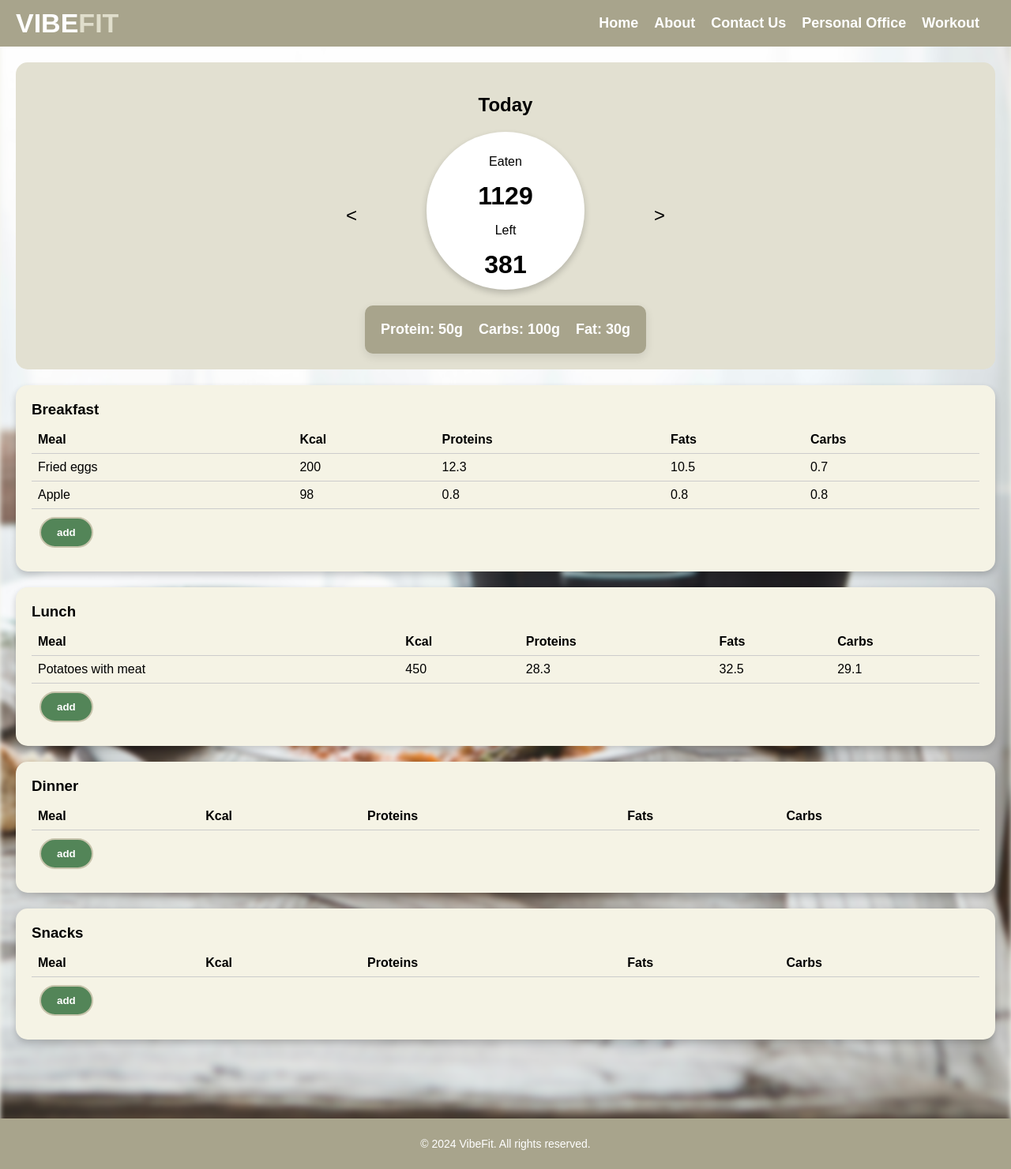
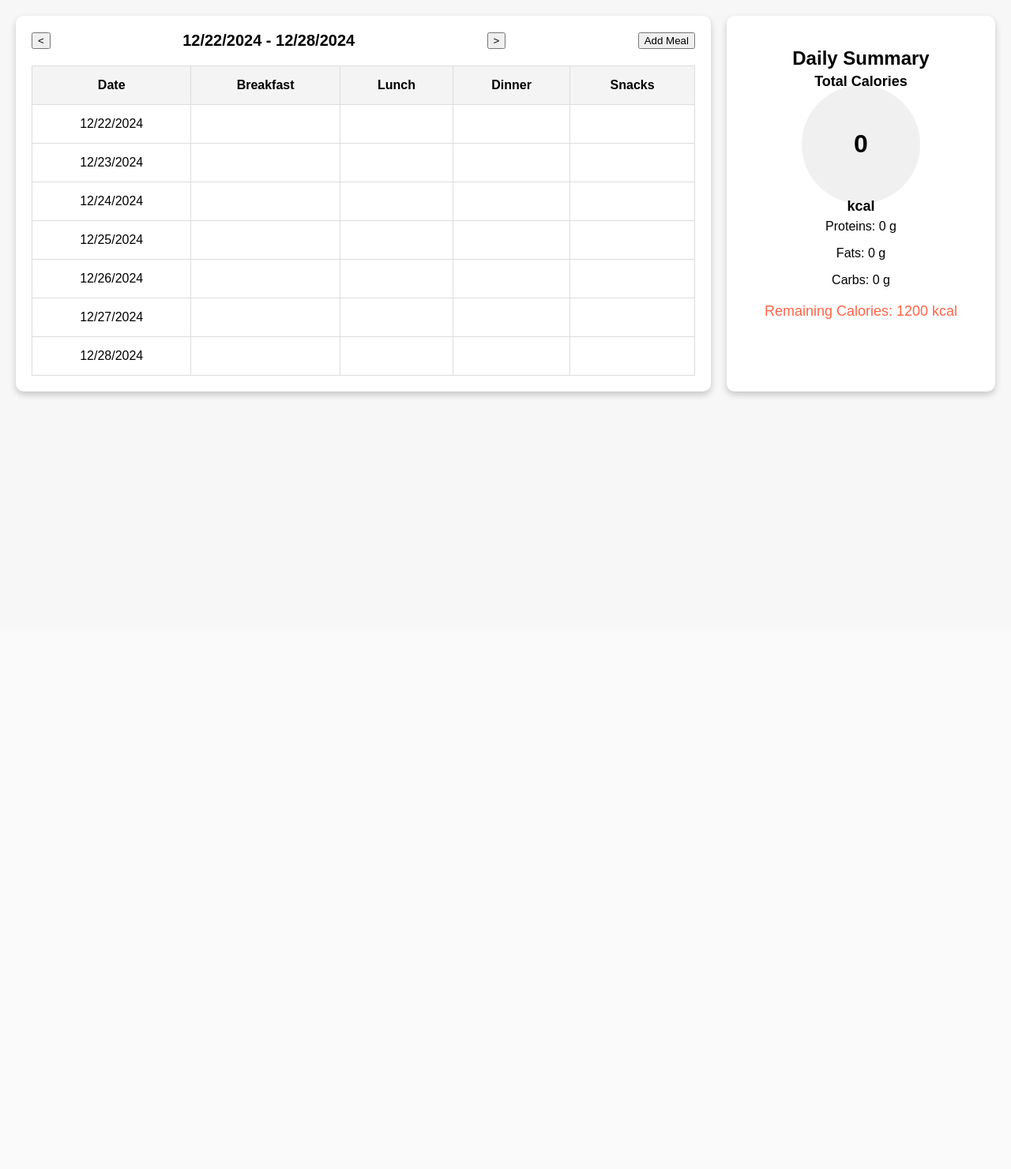
Before and after one commit to Jibek1906/VibeFit, a Flask app: page /nutrition in a window 1280 px wide. Shown: the whole page at 79% size. After the commit the page ends 504 px from the top, so only its background shows below. Run offline with Flask 3, Linux system fonts and the light colour scheme; lists and menus that the app fills with data are empty.

Commit message:
fuctional for Nutrition Page

```diff
--- a/app.py
+++ b/app.py
@@ -1,43 +1,89 @@
 from flask import Flask, render_template, request, jsonify
 import sqlite3
 import os
+from datetime import datetime
 
 app = Flask(__name__)
 
-print(os.path.exists('vibefit.db'))
+# Инициализация базы данных
+def init_db():
+    db_path = 'vibefit.db'
 
-def init_db():
+    # Проверяем, существует ли файл базы данных
+    if not os.path.exists(db_path):
+        print(f"База данных {db_path} не найдена, создаем...")  # Отладочное сообщение
+        conn = sqlite3.connect(db_path)
+        c = conn.cursor()
+
+        # Создание таблицы для хранения данных о питании
+        c.execute('''
+            CREATE TABLE IF NOT EXISTS meals (
+                id INTEGER PRIMARY KEY AUTOINCREMENT,
+                meal_type TEXT,
+                name TEXT,
+                calories INTEGER,
+                proteins INTEGER,
+                fats INTEGER,
+                carbs INTEGER,
+                date DATE
+            )
+        ''')
+
+        conn.commit()
+        conn.close()
+        print("Таблица успешно создана!")  # Отладочное сообщение
+    else:
+        print("База данных уже существует.")
+
+init_db()
+
+# Получение списка приемов пищи из базы данных для конкретной даты
+def get_meals_for_day(date):
     conn = sqlite3.connect('vibefit.db')
     c = conn.cursor()
+    c.execute('SELECT * FROM meals WHERE date = ?', (date,))
+    rows = c.fetchall()
+    conn.close()
+    return rows
 
+# Добавление нового приема пищи в базу данных
+def add_meal_to_db(meal):
+    conn = sqlite3.connect('vibefit.db')
+    c = conn.cursor()
     c.execute('''
-        CREATE TABLE IF NOT EXISTS workouts (
-            id INTEGER PRIMARY KEY AUTOINCREMENT,
-            date TEXT,
-            title TEXT,
-            description TEXT,
-            video_id TEXT
-        )
-    ''')
-
+        INSERT INTO meals (meal_type, name, calories, proteins, fats, carbs, date)
+        VALUES (?, ?, ?, ?, ?, ?, ?)
+    ''', (meal['meal_type'], meal['name'], meal['calories'], meal['proteins'], meal['fats'], meal['carbs'], meal['date']))
     conn.commit()
     conn.close()
 
-init_db()
-
-def get_workouts_from_db(date):
+# Удаление приема пищи по ID
+def delete_meal_from_db(meal_id):
     conn = sqlite3.connect('vibefit.db')
     c = conn.cursor()
-    c.execute('''
-        SELECT title, description, video_id FROM workouts WHERE date = ?
-    ''', (date,))
-    rows = c.fetchall()
+    c.execute('DELETE FROM meals WHERE id = ?', (meal_id,))
+    conn.commit()
     conn.close()
-    return [{"title": row[0], "description": row[1], "video_id": row[2]} for row in rows]
 
 @app.route('/')
 def main():
     return render_template('main.html')
+
+@app.route('/api/meals/<date>', methods=['GET'])
+def get_meals(date):
+    meals = get_meals_for_day(date)
+    return jsonify(meals)
+
+@app.route('/api/meals', methods=['POST'])
+def add_meal():
+    meal = request.get_json()
+
+    # Ensure the 'date' key is provided
+    if 'date' not in meal:
+        meal['date'] = datetime.now().strftime('%Y-%m-%d')
+
+    add_meal_to_db(meal)  # Add the meal to the database
+    return jsonify({"message": "Meal added successfully!"}), 201
 
 @app.route('/register')
 def register():
@@ -55,26 +101,6 @@ def personal_office():
 def workouts():
     return render_template('workouts.html')
 
-@app.route('/api/workouts', methods=['GET'])
-def get_workouts():
-    date = request.args.get('date')
-    conn = sqlite3.connect('vibefit.db')
-    cursor = conn.cursor()
-    query = "SELECT title, description, video_id FROM workouts WHERE date = ?"
-    cursor.execute(query, (date,))
-    rows = cursor.fetchall()
-    conn.close()
-
-    workouts = []
-    for row in rows:
-        workouts.append({
-            "title": row[0],
-            "description": row[1],
-            "video_id": row[2]
-        })
-
-    return jsonify(workouts)
-
 @app.route('/nutrition')
 def nutrition():
     return render_template('nutrition.html')
--- a/static/css/nutrition.css
+++ b/static/css/nutrition.css
@@ -1,233 +1,121 @@
 body {
     font-family: Arial, sans-serif;
+    background-color: #f7f7f7;
     margin: 0;
     padding: 0;
-    background-color: #f6f5ec;
-    position: relative;
-    min-height: 100vh;
-    overflow: auto;
 }
 
-.background {
-    position: absolute;
-    top: 0;
-    left: 0;
-    right: 0;
-    bottom: 0;
-    background-image: url('../img/food.jpg');
-    background-size: cover;
-    background-position: center;
-    filter: blur(3px);
-    z-index: -1;
+.container {
+    display: flex;
+    padding: 20px;
+    gap: 20px;
+    justify-content: space-between;
 }
 
-.content {
-    position: relative;
-    z-index: 1;
-    padding-bottom: 50px;
+.summary {
+    width: 300px;
+    background-color: #fff;
+    padding: 20px;
+    border-radius: 10px;
+    text-align: center;
+    box-shadow: 0 4px 8px rgba(0, 0, 0, 0.2);
 }
 
-h2 {
-    margin-left: 0;
-    font-size: 18px;
-    font-family: 'Arial', sans-serif;
-}
-
-h2,
-h3 {
-    margin: 0;
-}
-
-a {
-    text-decoration: none;
-    color: #000;
-}
-
-ul {
-    list-style: none;
-    padding: 0;
-    margin: 0;
-}
-
-.header {
-    background-color: #a8a48c;
-    display: flex;
-    justify-content: space-between;
-    align-items: center;
-    padding: 10px 20px;
-}
-
-.header .logo {
-    font-size: 34px;
-    font-weight: bold;
-    color: #fff;
-    font-family: 'Baloo', sans-serif;
-}
-
-.header .logo span {
-    color: #e0decc;
-}
-
-.header nav ul {
-    display: flex;
-}
-
-.header nav ul li {
-    margin-right: 20px;
-}
-
-.header nav ul li a {
-    color: #fff;
-    font-size: 18px;
-}
-
-.hero {
-    display: flex;
-    align-items: center;
-    justify-content: space-between;
-    padding: 40px 40px;
-    background-color: #EBEADE;
-    min-height: calc(100vh - 100px);
-}
-
-.hero-left {
-    max-width: 40%;
-    padding-right: 30px;
-    margin-left: 20px;
-}
-
-.hero-left h1 {
-    font-size: 48px;
-    color: #333;
-    line-height: 1.2;
-    margin-bottom: 10px;
-}
-
-.hero-left p {
-    font-size: 18px;
-    color: #666;
-    margin-bottom: 30px;
-}
-
-.calories {
-    display: flex;
-    justify-content: center;
-    align-items: center;
-    padding: 20px;
-    background-color: #e2e0d1;
-    border-radius: 15px;
-    margin: 20px;
-}
-
-.progress-box {
-    text-align: center;
-    position: relative;
-}
-
-.back-btn,
-.next-btn {
-    position: absolute;
-    top: 50%;
-    transform: translateY(-50%);
-    font-size: 24px;
-    border: none;
-    background: none;
-    cursor: pointer;
-}
-
-.back-btn {
-    left: -30px;
-}
-
-.next-btn {
-    right: -30px;
-}
-
-.calories-circle {
-    width: 200px;
-    height: 200px;
+.circle {
+    margin: 20px auto;
+    width: 150px;
+    height: 150px;
+    background-color: #f0f0f0;
     border-radius: 50%;
-    background-color: #fff;
-    margin: 20px auto;
     display: flex;
     flex-direction: column;
     justify-content: center;
     align-items: center;
-    box-shadow: 0 4px 8px rgba(0, 0, 0, 0.2);
+    font-size: 18px;
+    font-weight: bold;
 }
 
 .big-text {
     font-size: 32px;
-    font-weight: bold;
-    margin: 0;
 }
 
 .macros {
+    margin-top: 20px;
+    font-size: 16px;
+}
+
+.remaining-calories {
+    font-size: 18px;
+    margin-top: 20px;
+    color: #ff6347;
+}
+
+.calendar {
+    flex-grow: 1;
+    background-color: #fff;
+    padding: 20px;
+    border-radius: 10px;
+    box-shadow: 0 4px 8px rgba(0, 0, 0, 0.2);
+}
+
+.calendar-header {
     display: flex;
     justify-content: space-between;
-    margin-top: 20px;
-    background-color: #a8a48c;
-    padding: 10px;
-    border-radius: 10px;
-    box-shadow: 0 4px 12px rgba(0, 0, 0, 0.1);
+    align-items: center;
+    margin-bottom: 20px;
 }
 
-.macro-item {
-    font-size: 18px;
-    color: #ffffff;
-    margin: 10px;
-    font-weight: bold;
-}
-
-.meals {
-    display: grid;
-    grid-template-columns: 1fr;
-    gap: 20px;
-    margin: 20px;
-}
-
-.meal {
-    background-color: #f5f3e5;
-    padding: 20px;
-    border-radius: 15px;
-    box-shadow: 0 4px 8px rgba(0, 0, 0, 0.2);
+.calendar-header h2 {
+    margin: 0;
+    font-size: 20px;
 }
 
 table {
     width: 100%;
     border-collapse: collapse;
-    margin-top: 10px;
 }
 
 th,
 td {
-    text-align: left;
-    padding: 8px;
-    border-bottom: 1px solid #ccc;
+    border: 1px solid #ddd;
+    padding: 15px;
+    text-align: center;
 }
 
-.add-btn {
-    display: block;
-    margin: 10px;
-    padding: 10px 20px;
-    background-color: #538558;
-    border: 2px solid #c7c4ac;
-    color: #fff;
-    border-radius: 30px;
-    cursor: pointer;
-    font-weight: bold;
+th {
+    background-color: #f4f4f4;
 }
 
-.add-btn:hover {
-    background-color: #c7c4ac;
-    color: #fff;
+#meal-modal {
+    display: none;
+    position: fixed;
+    top: 0;
+    left: 0;
+    width: 100%;
+    height: 100%;
+    background-color: rgba(0, 0, 0, 0.5);
 }
 
-footer {
-    margin-top: 30px;
-    text-align: center;
-    padding: 10px;
-    background-color: #a8a48c;
-    color: #fff;
-    font-size: 14px;
+#meal-modal .modal-content {
+    background: white;
+    padding: 20px;
+    border-radius: 10px;
+    width: 300px;
+    margin: 100px auto;
+    position: relative;
+    box-shadow: 0 4px 8px rgba(0, 0, 0, 0.2);
 }
+
+#meal-modal button {
+    margin-top: 10px;
+}
+
+#close-modal {
+    position: absolute;
+    top: 10px;
+    right: 10px;
+    background: none;
+    border: none;
+    font-size: 18px;
+    cursor: pointer;
+}
--- a/templates/nutrition.html
+++ b/templates/nutrition.html
@@ -4,142 +4,217 @@
 <head>
     <meta charset="UTF-8">
     <meta name="viewport" content="width=device-width, initial-scale=1.0">
-    <title>VibeFit - Nutrition Tracker</title>
     <link rel="stylesheet" href="../static/css/nutrition.css">
+    <title>Calories Counter</title>
 </head>
 
 <body>
-    <div class="background"></div>
+    <div class="container">
+        <div class="calendar">
+            <div class="calendar-header">
+                <button id="prev-week">&lt;</button>
+                <h2 id="current-week">December 18 - December 24</h2>
+                <button id="next-week">&gt;</button>
+                <button id="add-meal">Add Meal</button>
+            </div>
 
-    <div class="content">
-        <header class="header">
-            <div class="logo">VIBE<span>FIT</span></div>
-            <nav>
-                <ul>
-                    <li><a href="#">
-                            <h2>Home</h2>
-                        </a></li>
-                    <li><a href="#">
-                            <h2>About</h2>
-                        </a></li>
-                    <li><a href="#">
-                            <h2>Contact Us</h2>
-                        </a></li>
-                    <li><a href="http://127.0.0.1:5000/personal-office#">
-                            <h2>Personal Office</h2>
-                        </a></li>
-                    <li><a href="http://127.0.0.1:5000/workout">
-                            <h2>Workout</h2>
-                        </a></li>
-                </ul>
-            </nav>
-        </header>
+            <table>
+                <thead>
+                    <tr>
+                        <th>Date</th>
+                        <th>Breakfast</th>
+                        <th>Lunch</th>
+                        <th>Dinner</th>
+                        <th>Snacks</th>
+                    </tr>
+                </thead>
+                <tbody id="calendar-body">
+                </tbody>
+            </table>
+        </div>
 
-        <main>
-            <section class="calories">
-                <div class="progress-box">
-                    <button class="back-btn">&lt;</button>
-                    <h1>Today</h1>
-                    <div class="calories-circle">
-                        <p>Eaten</p>
-                        <p class="big-text">1129</p>
-                        <p>Left</p>
-                        <p class="big-text">381</p>
+        <div class="summary">
+            <h2>Daily Summary</h2>
+            <div class="circle">
+                <p>Total Calories</p>
+                <p class="big-text" id="total-calories">0</p>
+                <p>kcal</p>
             </div>
             <div class="macros">
-                        <div class="macro-item">Protein: 50g</div>
-                        <div class="macro-item">Carbs: 100g</div>
-                        <div class="macro-item">Fat: 30g</div>
+                <p>Proteins: <span id="total-proteins">0</span> g</p>
+                <p>Fats: <span id="total-fats">0</span> g</p>
+                <p>Carbs: <span id="total-carbs">0</span> g</p>
             </div>
-                    <button class="next-btn">&gt;</button>
+            <div class="remaining-calories" id="remaining-calories">
+                Remaining Calories: 1200 kcal
             </div>
-            </section>
-
-            <section class="meals">
-                <div class="meal">
-                    <h3>Breakfast</h3>
-                    <table>
-                        <tr>
-                            <th>Meal</th>
-                            <th>Kcal</th>
-                            <th>Proteins</th>
-                            <th>Fats</th>
-                            <th>Carbs</th>
-                        </tr>
-                        <tr>
-                            <td>Fried eggs</td>
-                            <td>200</td>
-                            <td>12.3</td>
-                            <td>10.5</td>
-                            <td>0.7</td>
-                        </tr>
-                        <tr>
-                            <td>Apple</td>
-                            <td>98</td>
-                            <td>0.8</td>
-                            <td>0.8</td>
-                            <td>0.8</td>
-                        </tr>
-                    </table>
-                    <button class="add-btn">add</button>
+        </div>
     </div>
 
-                <div class="meal">
-                    <h3>Lunch</h3>
-                    <table>
-                        <tr>
-                            <th>Meal</th>
-                            <th>Kcal</th>
-                            <th>Proteins</th>
-                            <th>Fats</th>
-                            <th>Carbs</th>
-                        </tr>
-                        <tr>
-                            <td>Potatoes with meat</td>
-                            <td>450</td>
-                            <td>28.3</td>
-                            <td>32.5</td>
-                            <td>29.1</td>
-                        </tr>
-                    </table>
-                    <button class="add-btn">add</button>
+    <div id="meal-modal">
+        <div class="modal-content">
+            <h2>Add Meal</h2>
+            <label for="meal-date">Date:</label>
+            <input type="date" id="meal-date">
+            <label for="meal-type">Meal Type:</label>
+            <select id="meal-type">
+                <option value="breakfast">Breakfast</option>
+                <option value="lunch">Lunch</option>
+                <option value="dinner">Dinner</option>
+                <option value="snacks">Snacks</option>
+            </select>
+            <label for="meal-name">Meal Name:</label>
+            <input type="text" id="meal-name" placeholder="Name of the meal">
+            <label for="meal-calories">Calories:</label>
+            <input type="number" id="meal-calories" placeholder="Calories">
+            <label for="meal-proteins">Proteins:</label>
+            <input type="number" id="meal-proteins" placeholder="Proteins (g)">
+            <label for="meal-fats">Fats:</label>
+            <input type="number" id="meal-fats" placeholder="Fats (g)">
+            <label for="meal-carbs">Carbs:</label>
+            <input type="number" id="meal-carbs" placeholder="Carbs (g)">
+            <button id="save-meal">Save</button>
+            <button id="close-modal">Close</button>
+        </div>
     </div>
 
-                <div class="meal">
-                    <h3>Dinner</h3>
-                    <table>
-                        <tr>
-                            <th>Meal</th>
-                            <th>Kcal</th>
-                            <th>Proteins</th>
-                            <th>Fats</th>
-                            <th>Carbs</th>
-                        </tr>
-                    </table>
-                    <button class="add-btn">add</button>
-                </div>
+    <script>
+        const totalCaloriesElem = document.getElementById('total-calories');
+        const totalProteinsElem = document.getElementById('total-proteins');
+        const totalFatsElem = document.getElementById('total-fats');
+        const totalCarbsElem = document.getElementById('total-carbs');
+        const remainingCaloriesElem = document.getElementById('remaining-calories');
+        const calendarBodyElem = document.getElementById('calendar-body');
+        const addMealButton = document.getElementById('add-meal');
+        const mealModal = document.getElementById('meal-modal');
+        const closeModalButton = document.getElementById('close-modal');
+        const saveMealButton = document.getElementById('save-meal');
+        const prevWeekButton = document.getElementById('prev-week');
+        const nextWeekButton = document.getElementById('next-week');
+        const currentWeekHeader = document.getElementById('current-week');
 
-                <div class="meal">
-                    <h3>Snacks</h3>
-                    <table>
-                        <tr>
-                            <th>Meal</th>
-                            <th>Kcal</th>
-                            <th>Proteins</th>
-                            <th>Fats</th>
-                            <th>Carbs</th>
-                        </tr>
-                    </table>
-                    <button class="add-btn">add</button>
-                </div>
-            </section>
-        </main>
-    </div>
+        let currentWeekStartDate = new Date();
+        currentWeekStartDate.setDate(currentWeekStartDate.getDate() - currentWeekStartDate.getDay());
 
-    <footer>
-        <p>&copy; 2024 VibeFit. All rights reserved.</p>
-    </footer>
+        let meals = [];
+        let totalCalories = 0;
+        let totalProteins = 0;
+        let totalFats = 0;
+        let totalCarbs = 0;
 
+        const dailyCalorieGoal = 1200;
+
+        const todayDate = new Date().toISOString().split('T')[0];
+
+        addMealButton.addEventListener('click', () => {
+            mealModal.style.display = 'block';
+        });
+
+        closeModalButton.addEventListener('click', () => {
+            mealModal.style.display = 'none';
+        });
+
+        saveMealButton.addEventListener('click', () => {
+            const mealDate = document.getElementById('meal-date').value;
+            const mealType = document.getElementById('meal-type').value;
+            const mealName = document.getElementById('meal-name').value;
+            const calories = parseInt(document.getElementById('meal-calories').value);
+            const proteins = parseInt(document.getElementById('meal-proteins').value);
+            const fats = parseInt(document.getElementById('meal-fats').value);
+            const carbs = parseInt(document.getElementById('meal-carbs').value);
+
+            const newMeal = { date: mealDate, meal_type: mealType, name: mealName, calories, proteins, fats, carbs };
+            meals.push(newMeal);
+
+            fetch('/api/meals', {
+                method: 'POST',
+                headers: {
+                    'Content-Type': 'application/json'
+                },
+                body: JSON.stringify(newMeal)
+            })
+                .then(response => response.json())
+                .then(() => {
+                    mealModal.style.display = 'none';
+                    generateCalendarRows();
+                    calculateDailyTotals(todayDate);
+                });
+        });
+
+        function generateCalendarRows() {
+            calendarBodyElem.innerHTML = '';
+
+            const daysOfWeek = ["Monday", "Tuesday", "Wednesday", "Thursday", "Friday", "Saturday", "Sunday"];
+            daysOfWeek.forEach((day, index) => {
+                const currentDate = new Date(currentWeekStartDate);
+                currentDate.setDate(currentDate.getDate() + index);
+
+                const row = document.createElement('tr');
+                const dateCell = document.createElement('td');
+                dateCell.textContent = currentDate.toLocaleDateString();
+
+                const mealCells = ['breakfast', 'lunch', 'dinner', 'snacks'].map(mealType => {
+                    const cell = document.createElement('td');
+                    const meal = meals.filter(m => m.date === currentDate.toISOString().split('T')[0] && m.meal_type === mealType);
+                    if (meal.length > 0) {
+                        meal.forEach(m => {
+                            cell.textContent += `${m.name} (${m.calories} kcal), `;
+                        });
+                        cell.textContent = cell.textContent.slice(0, -2);
+                    }
+                    return cell;
+                });
+
+                row.appendChild(dateCell);
+                mealCells.forEach(cell => row.appendChild(cell));
+                calendarBodyElem.appendChild(row);
+            });
+        }
+
+        function calculateDailyTotals(mealDate) {
+            totalCalories = 0;
+            totalProteins = 0;
+            totalFats = 0;
+            totalCarbs = 0;
+
+            meals.filter(meal => meal.date === mealDate).forEach(meal => {
+                totalCalories += meal.calories;
+                totalProteins += meal.proteins;
+                totalFats += meal.fats;
+                totalCarbs += meal.carbs;
+            });
+
+            totalCaloriesElem.textContent = totalCalories;
+            totalProteinsElem.textContent = totalProteins;
+            totalFatsElem.textContent = totalFats;
+            totalCarbsElem.textContent = totalCarbs;
+
+            remainingCaloriesElem.textContent = `Remaining Calories: ${dailyCalorieGoal - totalCalories} kcal`;
+        }
+
+        prevWeekButton.addEventListener('click', () => {
+            currentWeekStartDate.setDate(currentWeekStartDate.getDate() - 7);
+            generateCalendarRows();
+            updateCurrentWeekHeader();
+        });
+
+        nextWeekButton.addEventListener('click', () => {
+            currentWeekStartDate.setDate(currentWeekStartDate.getDate() + 7);
+            generateCalendarRows();
+            updateCurrentWeekHeader();
+        });
+
+        function updateCurrentWeekHeader() {
+            const weekStartDate = new Date(currentWeekStartDate);
+            const weekEndDate = new Date(currentWeekStartDate);
+            weekEndDate.setDate(weekStartDate.getDate() + 6);
+            currentWeekHeader.textContent = `${weekStartDate.toLocaleDateString()} - ${weekEndDate.toLocaleDateString()}`;
+        }
+
+        generateCalendarRows();
+        calculateDailyTotals(todayDate);
+        updateCurrentWeekHeader();
+    </script>
 </body>
 
 </html>
--- a/templates/personal_office.html
+++ b/templates/personal_office.html
@@ -24,8 +24,8 @@
                 <li><a href="#">
                         <h2>Contact Us</h2>
                     </a></li>
-                <li><a href="http://127.0.0.1:5000/workout">
-                        <h2>Workout</h2>
+                <li><a href="http://127.0.0.1:5000/workouts">
+                        <h2>Workouts</h2>
                     </a></li>
                 <li><a href="http://127.0.0.1:5000/nutrition">
                         <h2>Nutrition</h2>
--- a/templates/workouts.html
+++ b/templates/workouts.html
@@ -22,8 +22,8 @@
                 <li><a href="#">
                         <h2>Contact Us</h2>
                     </a></li>
-                <li><a href="http://127.0.0.1:5000/workout">
-                        <h2>Workout</h2>
+                <li><a href="http://127.0.0.1:5000/personal-office#">
+                        <h2>Personal Office</h2>
                     </a></li>
                 <li><a href="http://127.0.0.1:5000/nutrition">
                         <h2>Nutrition</h2>
```
Lines whose indentation alone changed are shown as unchanged.
